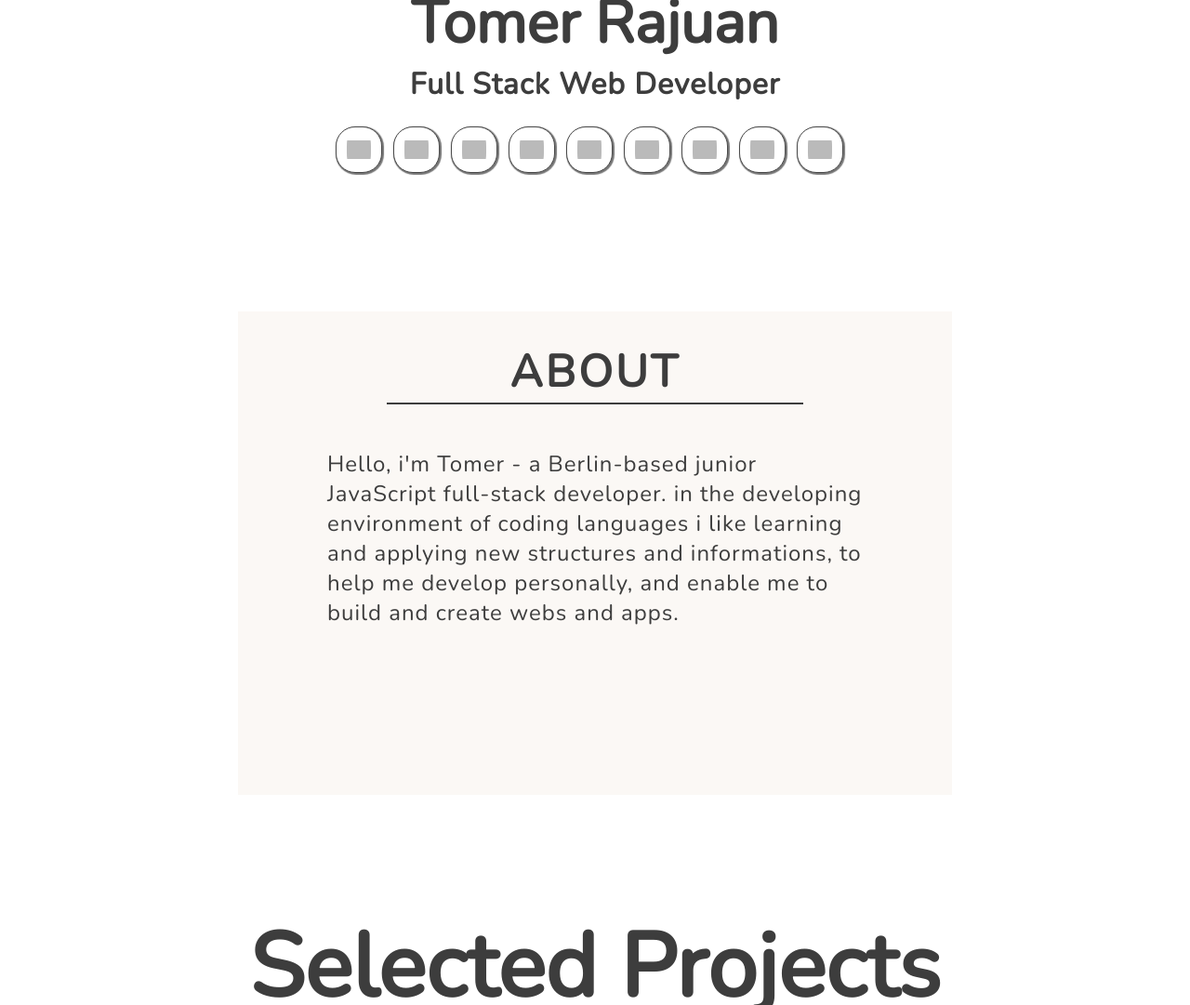
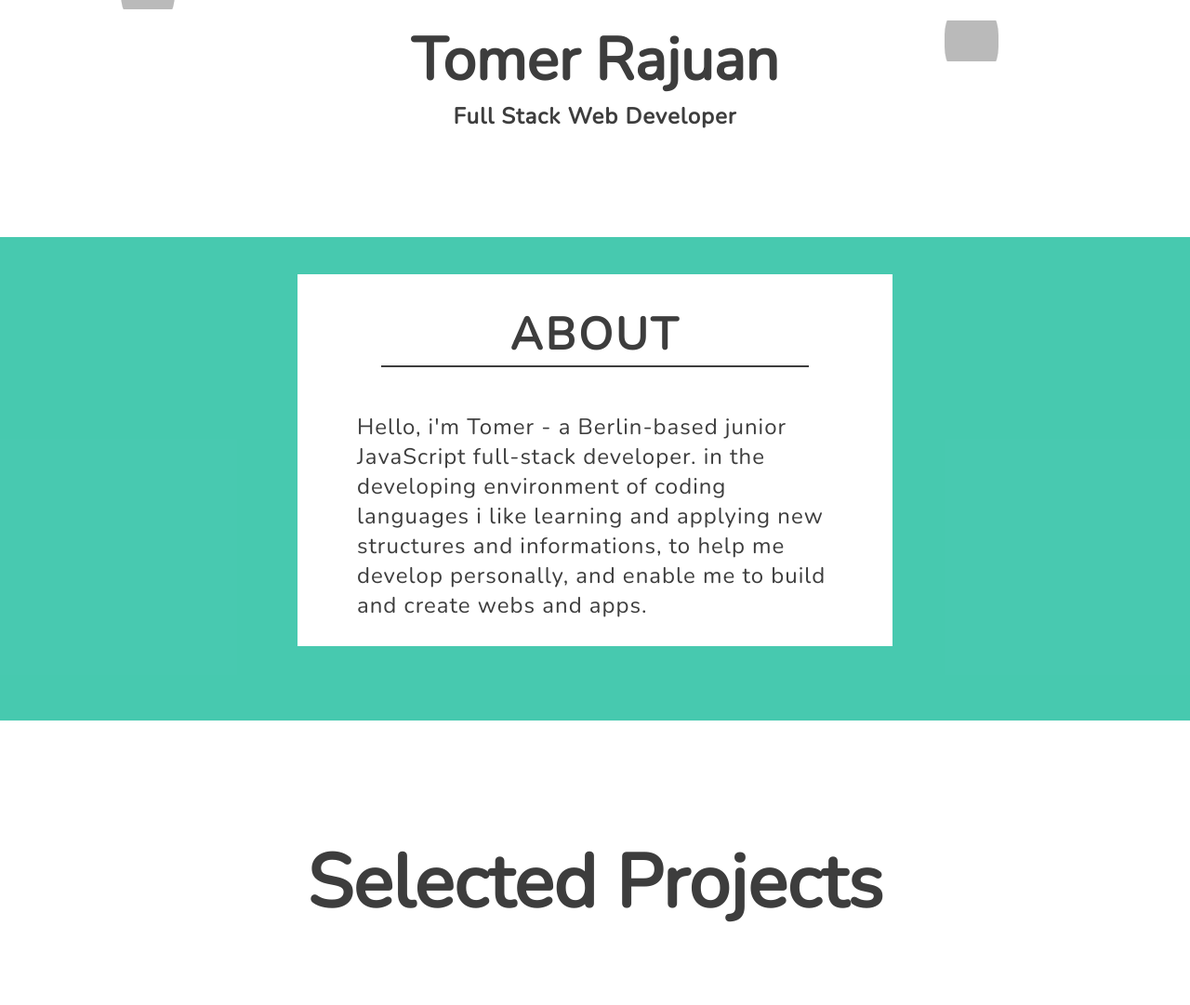
Before and after one commit to tomerrajuan/portfolio, a PHP site: page / in a window 1280 px wide. Shown: the part 545-1626 px from the top of the page at 93% size. Run offline with PHP 8.4, Linux system fonts and the light colour scheme; some libraries are stand-ins or nearby versions; grey boxes are pictures that could not be loaded.

Commit message:
header with responsive background, and other css changes

```diff
--- a/index.html
+++ b/index.html
@@ -19,27 +19,19 @@
     <title>Portfolio- Tomer Rajuan</title>
   </head>
   <header>
-    <!-- <div id="hamburger">
-      <div class="ham1"></div>
-      <div class="ham2"></div>
-      <div class="ham3"></div>
-    </div> -->
+
     <div id="menu">
-      <ul>
-        <li><a href="#about">About</a></li>
-        <li><a href="#projects">Projects</a></li>
-        <li><a href="#skills">Skills</a></li>
-        <li><a href="#contact">Contact</a></li>
+      <ul id="navbar">
+        <li><a href="#about" >About</a></li>
+        <li><a href="#projects" >Projects</a></li>
+        <li><a href="#skills" >Skills</a></li>
+        <li><a href="#contact" >Contact</a></li>
       </ul>
     </div>
   </header>
 
   <main>
-    <section id="welcome">
-      <div class="profile">
-        <img id="profile_pic" src="profile.jpg" alt="" />
-        <h1>Tomer Rajuan</h1>
-        <h3>Full Stack Web Developer</h3>
+    <div id="welcome">
         <div class="logos">
           <div class="image1">
             <img class="logo" src="html5.png" />
@@ -75,9 +67,16 @@
             <img class="logo" src="github.png" />
           </div>
         </div>
+      <div class="profile">
+
+        <img id="profile_pic" src="profile.jpg" alt="" />
+        <h1>Tomer Rajuan</h1>
+        <h3>Full Stack Web Developer</h3>
       </div>
-    </section>
+    </div>
     <section id="about">
+        <div class="about-box">
+
       <h1>ABOUT</h1>
       <p>
         Hello, i'm Tomer - a Berlin-based junior JavaScript full-stack
--- a/index.js
+++ b/index.js
@@ -1,5 +1,4 @@
 (function() {
-
   const x = document.getElementById("modal-container-close");
   const learn_more_button = document.getElementById("learn-more-button");
 
@@ -13,58 +12,76 @@
     $(".modal-container").addClass("on");
   });
 
+  $(document).ready(function() {
+    animateDiv(".image1");
+    animateDiv(".image2");
+    animateDiv(".image3");
+    animateDiv(".image4");
+    animateDiv(".image5");
+    animateDiv(".image6");
+    animateDiv(".image7");
+    animateDiv(".image8");
+    animateDiv(".image9");
+  });
+
+  function makeNewPosition() {
+    // Get viewport dimensions (remove the dimension of the div)
+    var h = $(".profile").height() - 50;
+    var w = $(".profile").width() - 50;
+
+    var nh = Math.floor(Math.random() * (h - 500) + 310);
+    var nw = Math.floor(Math.random() * (w - 500) - 100);
+
+    return [nh, nw];
+  }
+
+  function animateDiv(myclass) {
+    var newq = makeNewPosition();
+    $(myclass).animate({ top: newq[0], left: newq[1] }, 3000, function() {
+
+    });
+  }
+  // $(window).scroll(function() {
+  //   console.log(
+  //     $(window).height(),
+  //     $(document).scrollTop(),
+  //     $(document).height()
+  //   );
+  //   if ($(document).scrollTop() >= 30) {
+  //     $("header").addClass("on");
+  //   } else {
+  //     $("header").removeClass("on");
+  //   }
+  // });
+  // Collapse Navbar
+  var navbarCollapse = function() {
+    if ($("header").offset().top > 100) {
+      $("header").addClass("navbar-shrink");
+    } else {
+      $("header").removeClass("navbar-shrink");
+    }
+  };
+  // Collapse now if page is not at top
+  navbarCollapse();
+  // Collapse the navbar when page is scrolled
+  $(window).scroll(navbarCollapse);
 
 
-    // $(document).ready(function(){
-    //     animateDiv('.image1');
-    //     animateDiv('.image2');
-    //     animateDiv('.image3');
-    //     animateDiv('.image4');
-    //     animateDiv('.image5');
-    //     animateDiv('.image6');
-    //     animateDiv('.image7');
-    //     animateDiv('.image8');
-    //     animateDiv('.image9');
-    //
-    // });
-    //
-    // function makeNewPosition(){
-    //
-    //     // Get viewport dimensions (remove the dimension of the div)
-    //     var h = $(".profile").height()-50;
-    //     var w = $(".profile").width()-50;
-    //
-    //     var nh = Math.floor(Math.random() *  (h-500)+300);
-    //     var nw = Math.floor(Math.random() * (w-500)-100);
-    //
-    //     return [nh,nw];
-    //
-    // }
-    //
-    // function animateDiv(myclass){
-    //     var newq = makeNewPosition();
-    //     $(myclass).animate({ top: newq[0], left: newq[1] }, 9000, function(){
-    //       animateDiv(myclass);
-    //     });
-    //
-    // };
-    $(window).scroll(function(){
-            console.log(
-                $(window).height(),
-                $(document).scrollTop(),
-                $(document).height()
-            );
-            if (
-                $(document).scrollTop() >= 30
-            ) {
-                $("header").addClass("on");
 
-            }else  {
-                $("header").removeClass("on");
-
+  $(window).scroll(function () {
+     var position = window.pageYOffset;
+     $('section').each(function () {
+       var target = $(this).offset().top;
+       console.log("position is",target);
+       var id = $(this).attr('id');
+       var navLinks = $('#navbar li a');
+       if (position >= target-300) {
+         navLinks.removeClass('active');
+         $('#navbar li a[href="#' + id + '"]').addClass('active');
+     } if(!position){
+  navLinks.removeClass("active");
 }
 
      });
-
-
+  });
 })();
--- a/style.css
+++ b/style.css
@@ -10,9 +10,10 @@
 }
 header {
   z-index: 10;
-  height: 9vh;
+  height: 11vh;
   width: 100vw;
-  background-color: rgb(0, 0, 0, 0.8);
+background-color: rgb(43,62,80);
+
   display: flex;
   position: fixed;
 }
@@ -20,28 +21,6 @@ header.on {
   transition-duration: 1s;
   transform: translateY(-100%);
 }
-/*
-#hamburger {
-  margin-top: 2px;
-  position: fixed;
-  display: flex;
-  flex-direction: column;
-  cursor: pointer;
-  overflow: hidden;
-  align-self: center;
-  right: 12px;
-}
-.ham1,
-.ham2,
-.ham3 {
-  margin-bottom: 5px;
-  width: 40px;
-  height: 3px;
-  border-radius: 9px;
-  box-sizing: content-box;
-  background: transparent;
-  border: 3px solid white;
-} */
 
 #menu {
   align-self: center;
@@ -67,7 +46,16 @@ header.on {
   padding-top: 10px;
   font-family: "Quicksand", sans-serif;
   color: white;
+  padding: 15px;
+  border-radius: 12px;
   font-weight: 700;
+}
+.active {
+  background-color: rgba(26,188,156,0.8) !important;
+}
+.navbar-shrink{
+    transition-duration: 1s;
+    height: 8vh;
 }
 #menu a:hover {
   font-weight: 100;
@@ -77,7 +65,7 @@ header.on {
   position: absolute;
   align-self: center;
   z-index: 9;
-  height: 50vh;
+  height: 30vh;
   width: 50vw;
 }
 #profile_pic {
@@ -87,7 +75,7 @@ header.on {
   margin-bottom: 2vh;
 }
 #welcome {
-  height: 100vh;
+  height: 90vh;
   width: 100vw;
   display: flex;
   flex-direction: column;
@@ -100,14 +88,15 @@ header.on {
   font-size: 4rem;
 }
 #welcome h3 {
-  font-size: 2rem;
+  font-size: 1.5rem;
   margin-bottom: 1vh;
   letter-spacing: 1px;
 }
-.logos {
-  display: flex;
-  justify-content: center;
-  margin-top: 3vh;
+.logos{
+    margin-top: 17vh;
+    position: absolute;
+    width: 100vw;
+    height: 90vh;
 }
 .logo {
   margin-right: 12px;
@@ -115,19 +104,18 @@ header.on {
   background-color: white;
   border-radius: 42%;
   opacity: 0.7;
-  border: 1px solid black;
   padding: 0px 11px;
-  box-shadow: 1px 1px 1px 1px;
-  width: 50px;
-  height: 50px;
+  width: 80px;
+  height: 80px;
   object-fit: contain;
 }
 .logo img {
-  width: 40px;
-  height: 40px;
+  width: 60px;
+  height: 60px;
 }
-/* .image1 {
+.image1 {
     position: absolute;
+
   margin-top: -15vh;
   margin-left: 10vw;
 }
@@ -179,20 +167,27 @@ header.on {
 
   margin-top: 12vh;
   margin-left: 5vw;
-} */
+}
 #about {
   margin-top: 10vh;
   margin-bottom: 15vh;
   display: flex;
   flex-direction: column;
   height: 65vh;
-  width: 60vw;
-  margin-left: 20vw;
-  background-color: rgb(251, 248, 245);
+  width: 100vw;
+  background-color: rgba(26,188,156,0.8);
   align-items: center;
 }
+.about-box {
+  width: 50vw;
+  height: 50vh;
+  justify-content: center;
+  background: white;
+  margin-top: 5vh;
+}
 #about h1 {
-  width: 35vw;
+  width: 36vw;
+  margin-left: 7vw;
   text-align: center;
   border-bottom: 2px solid rgb(61, 61, 61);
   color: rgb(61, 61, 61);
@@ -201,7 +196,8 @@ header.on {
   letter-spacing: 3px;
 }
 #about p {
-  width: 45vw;
+  width: 40vw;
+  margin-left: 5vw;
   letter-spacing: 1px;
   color: rgb(61, 61, 61);
   font-size: 1.5rem;
@@ -209,67 +205,70 @@ header.on {
 }
 
 /* Projects section starts */
-#projects {
-    padding: 10vh 7vw 13vh 7vw;
+.projects {
+  padding: 10vh 12vw 13vh 12vw;
   height: auto;
   width: 100vw;
   display: flex;
+  flex-wrap: wrap;
+  flex-grow: 4;
   justify-content: space-evenly;
   text-align: center;
   color: rgb(61, 61, 61);
-
 }
 #projects-header {
-color:rgb(61, 61, 61);
-  margin-bottom: 10vh;
-  font-size: 6rem;
+  color: rgb(61, 61, 61);
+  font-size: 5rem;
   text-align: center;
 }
 #projects h2 {
   font-size: 4rem;
   margin-bottom: 5vh;
-
 }
-.project{
+.project {
   display: flex;
   flex-direction: column;
   align-self: center;
   justify-content: space-around;
 }
 
-.image_container:hover .learn-more{
+.image_container:hover .learn-more {
   z-index: 11;
   transition-duration: 0.5s;
   transform: translateY(-85px);
   opacity: 1;
 }
-#project_img{
+#project_img {
+  padding: 1px 1px;
   object-fit: fill;
-    border: 2px solid rgb(61, 61, 61);
-    height: 300px;
-    width: 400px;
-    border-radius: 15px;
+  border: 2px solid black;
+  height: 240px;
+  width: 360px;
+  border-radius: 13px;
 }
-.learn-more-white{
-    width: 400px;
+.learn-more-white {
+    width: 360px;
+
   height: 80px;
   z-index: 100;
-    position:relative;
+  position: relative;
   background: white;
   margin-top: -80px;
 }
-.learn-more{
+.learn-more {
   text-align: center;
   display: flex;
   justify-content: center;
-    width: 400px;
+  width: 360px;
+
   height: 80px;
+  border-radius: 6px;
   background: white;
   opacity: 0;
   border: 1px solid rgb(61, 61, 61);
 }
 
-#learn-more-button{
+#learn-more-button {
   cursor: pointer;
   color: rgb(61, 61, 61);
   border-radius: 2px;
@@ -280,7 +279,7 @@ text-align: center;
   height: 25px;
   align-self: center;
 }
-#learn-more-button:hover{
+#learn-more-button:hover {
   border: 1px solid black;
   color: white;
   font-size: 13px;
@@ -301,66 +300,64 @@ text-align: center;
   flex-direction: column;
   visibility: hidden;
 }
-.modal-container.on{
+.modal-container.on {
   visibility: visible;
 }
-.modal-container-content{
+.modal-container-content {
   width: 80vw;
   height: 90vh;
   background: white;
   align-self: center;
-    margin:auto;
+  margin: auto;
   display: flex;
   flex-direction: column;
   padding: 10px;
   border-radius: 15px;
 }
-#modal-container-close{
+#modal-container-close {
   align-self: flex-end;
   width: 44px;
   font-size: 25px;
   border-radius: 5px;
   position: absolute;
-    border: 1px solid rgb(36,41,46);
+  border: 1px solid rgb(36, 41, 46);
   cursor: pointer;
   box-shadow: 1px 1px 1px;
 }
-.modal-container h1{
+.modal-container h1 {
   font-size: 5rem;
   margin-bottom: 3vh;
 }
-.modal-container-text{
+.modal-container-text {
   margin-top: 3vh;
   font-size: 19px;
   width: 80%;
   text-align: left;
   margin-left: 10%;
 }
-.modal-container h3{
+.modal-container h3 {
   margin-top: 2vh;
   font-size: 19px;
-
 }
-.modal-container p{
+.modal-container p {
   font-size: 1.2rem;
   margin-bottom: 4vh;
 }
-.modal-container h4{
+.modal-container h4 {
   text-align: center;
   margin-bottom: 1vh;
 }
-.modal-container a{
-
-color: rgb(36,41,46);
+.modal-container a {
+  color: rgb(36, 41, 46);
 }
 .fa-github:before {
   content: "\f09b";
-    margin-left:30vw;
+  margin-left: 30vw;
   font-size: 60px;
 }
-.modal-container img{
+.modal-container img {
   object-fit: fill;
-    border: 2px solid rgb(36,41,46);
+  border: 2px solid rgb(36, 41, 46);
   height: 300px;
   width: 400px;
   align-self: center;
```
Also changed, not shown: other parts of index.html (+80 -1 lines). Lines whose indentation alone changed are shown as unchanged.
